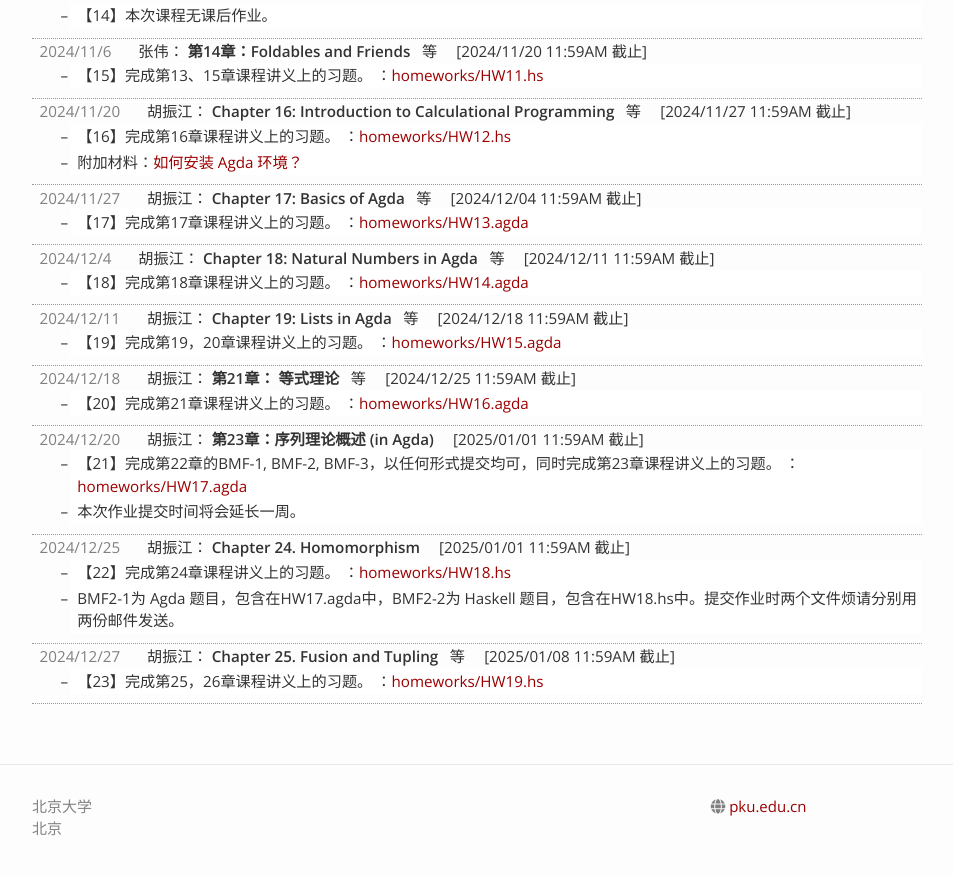
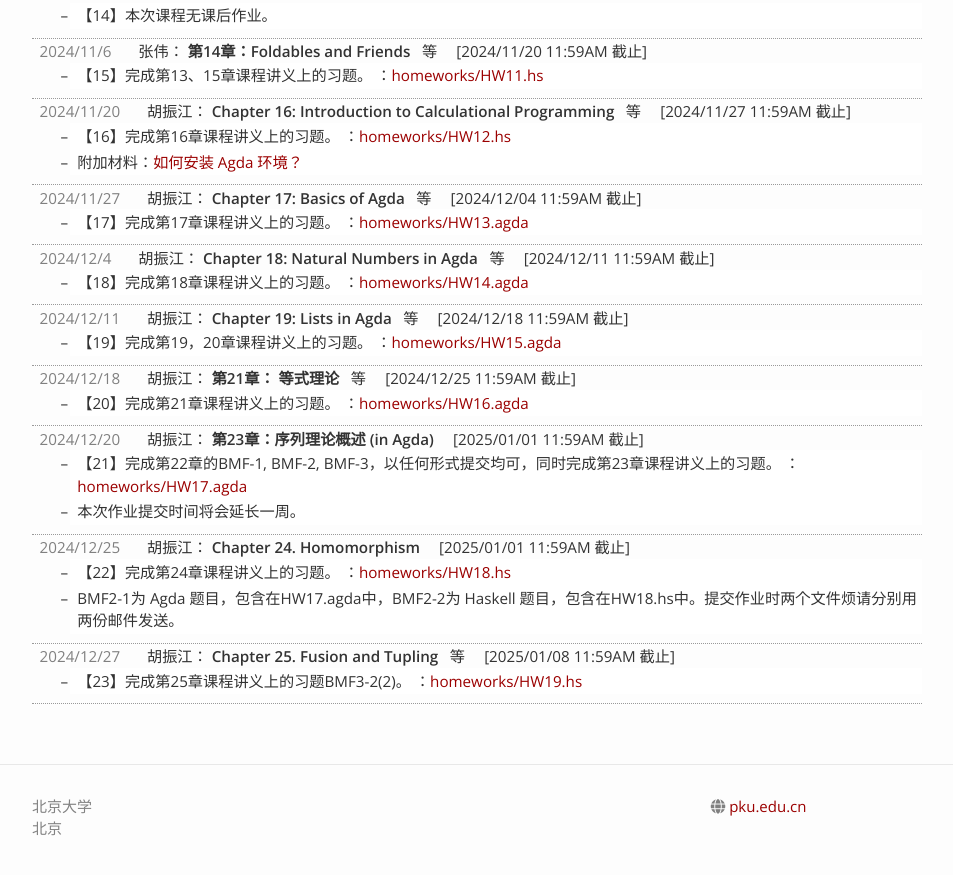
Before and after one commit to zhenjiang888/FP, a Jekyll site: the page built from 2024/assignments.md, in a window 1280 px wide and 900 px high, scrolled down 1552 px. Shown: the top 875 px of the window, without its empty margins (163-1116 px from the left). Built offline with Jekyll 4.4.1, drawn with Linux system fonts in a browser that asks for light colours; nearby versions of some CDN libraries.

Commit message:
Updating 2024 Fall ch25

```diff
--- a/_data/_2024.yaml
+++ b/_data/_2024.yaml
@@ -276,11 +276,11 @@
   slides:
   - title: "Chapter 25. Fusion and Tupling"
     link: Ch25.pdf
-  - title: "Chapter 26: Unfold"
+  - title: "Chapter 26. Automatic Parallelization"
     link: Ch26.pdf
   assignment:
     descriptions:
-    - text: 【23】完成第25，26章课程讲义上的习题。
+    - text: 【23】完成第25章课程讲义上的习题BMF3-2(2)。
       link: homeworks/HW19.hs
     due: 2025/01/08 11:59AM
 updates: []
```
Also changed, not shown: 3 other files.
